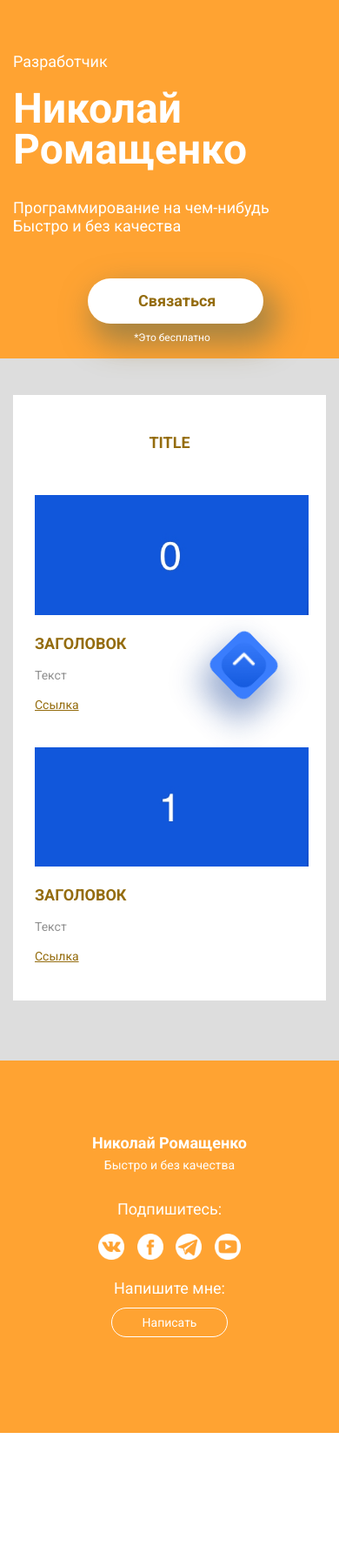
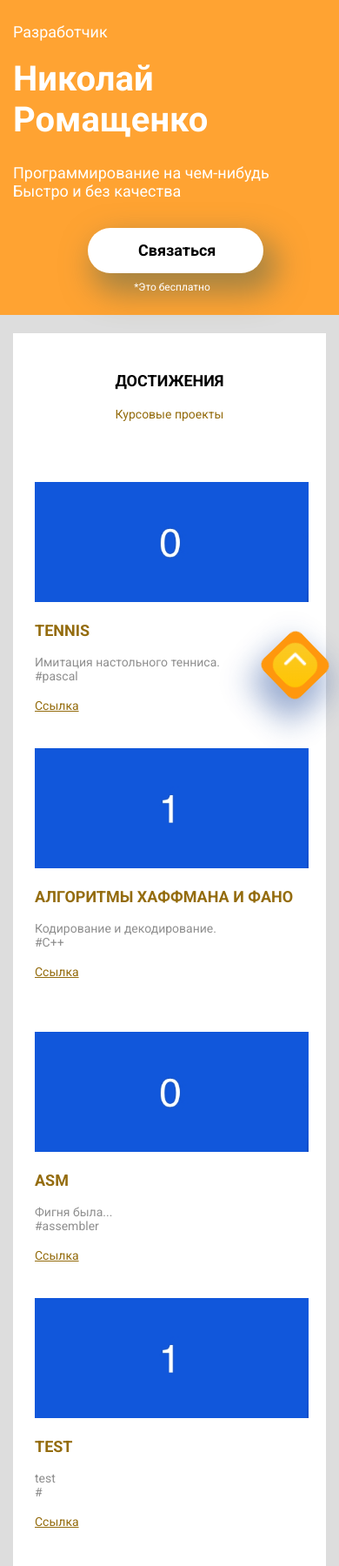
Before and after one commit to Imnaa/Imnaa.github.io, a plain HTML site: page index.html in a window 390 px wide. Shown: the top 1800 px of the page at 87% size. Before the commit the page ends 1647 px from the top, so only its background shows below. Drawn offline with Linux system fonts and the light colour scheme.

Commit message:
Add files via upload

```diff
--- a/css/style.css
+++ b/css/style.css
@@ -16,7 +16,7 @@ header {
 	padding-bottom: 17px;
 }
 .header-pretitle {
-	margin-top: 107px;
+	margin-top: 22px;
 }
 .header-title {
 	font-size: 48px;
@@ -36,7 +36,7 @@ header {
 	box-shadow: 10px 17px 34px 6px rgba(149, 125, 69, 0.83);
 	border-radius: 50px;
 	background-color: #ffffff;
-	color: #946C0E;
+	color: #000;
 	font-weight: 700;
 	font-size: 18px;
 	margin-top: 32px;
@@ -48,7 +48,7 @@ header {
 .header-button:hover {
 	box-shadow: none;
 	background-color: #ffa332;
-	border: 1px solid #3a7dfd;
+	border: 1px solid #000;
 	color: #ffffff;
 }
 header small {
@@ -105,13 +105,13 @@ header small {
 	font-size: 18px;
 	font-weight: 700;
 	text-transform: uppercase;
-	color: #946C0E;
+	color: #000;
 	margin-bottom: 10px;
 }
 .portfolio-subtitle {
 	text-align: center;
 	margin-bottom: 30px;
-	color: #7bb9ff;
+	color: #946C0E;
 	font-size: 14px;
 	font-weight: 400;
 	margin-top: 10px;
@@ -128,14 +128,18 @@ header small {
 .portfolio img {
 	text-align: center;
 }
+.group-news-by-2 {
+	margin-top: 20px;
+}
 footer {
 	background-color: #ffa332;
 	color: #fff;
-	padding-top: 60px;
-	padding-bottom: 110px;
+	padding-top: 20px;
+	padding-bottom: 55px;
 }
 .footer-author {
 	font-size: 24px;
+	margin-top: 20px;
 	margin-bottom: 7px;
 }
 .footer-text{
@@ -177,16 +181,16 @@ footer {
 }
 .footer-button:hover {
 	background-color: #fff;
-	border: 1px solid #3a7dfd;
+	border: 1px solid #000;
 	color: #ffa332;
 	box-shadow: 10px 17px 34px 6px rgba(149, 125, 69, 0.83);
 }
 .footer-up {
 	transform: rotate(46deg);
 	position:fixed;
-	background-color: #3a7dfd;
+	background-color: #FF970D;
 	bottom:49px;
-	right:79px;
+	right:60px;
 	cursor:pointer;
 	color:#333;
 	font-family:verdana;
@@ -196,20 +200,23 @@ footer {
 	-webkit-border-radius: 5px;
 	-khtml-border-radius: 5px;
 	box-shadow: 10px 17px 34px 6px rgba(18, 61, 145, 0.41);
-	background-color: #3a7dfd;
 	padding: 8px;
 	border-radius: 10px;
 }
 .footer-arrow{
 	width: 45px;
  	height: 45px;
-	background-color: #1e5cd3;
-	background-image: linear-gradient(to bottom right, #3a7dfd 0%, #1157db 100%);
+	background-color: #FFCC22;
+	background-image: linear-gradient(to bottom right, #FACA2A 0%, #FFC400 100%);
 	border-radius: 15px;
 	padding: 10px 5px;
 }
 .footer-arrow img {
 	transform: rotate(315deg);
+}
+.footer-up:hover {
+	background-color: #fff;
+	border: 2px solid #FFCC22;
 }
 @media (max-width: 1200px) {
 	.header-pretitle {
@@ -218,18 +225,45 @@ footer {
 	.header-button-block {
 		left: +5%;
 	}
+	.portfolio-col-1 {
+		padding-left: 50px;
+	}
+	.footer-up {
+		right:20px;
+	}
+	.header-title {
+		font-size: 40px;
+	}
+	.header-pretitle {
+		margin-top: 10px;
+	}
 }
 @media (max-width: 992px){
+	header {
+		padding-top: 15px;
+		padding-bottom: 25px;
+	}
 	.header-img {
 		width: 100%;
-		margin-top: 30px;
+		margin-top: 60px;
 	}
 	.header-pretitle {
-		margin-top: 0px;
+		margin-top: 10px;
+	}
+	.header-subtitle {
+		margin-bottom: 0;
 	}
 	.header-button-block {
 		float: right;
+		margin-top: 0;
 		margin-right: 55px;
+	}
+	.portfolio {
+		padding-top: 21px;
+		padding-bottom: 22px;
+	}
+	footer {
+		padding-top: 0px;
 	}
 	.footer-author {
 		font-size: 18px;
@@ -280,4 +314,7 @@ footer {
 		float: left;
 		left: +15%;
 	}
+	.footer-up {
+		display: none;
+	}
 }
--- a/index.html
+++ b/index.html
@@ -35,7 +35,7 @@
 						Быстро и без качества
 					</p>
 					<div class="header-button-block wow jackInTheBox" data-wow-delay="0.4s">
-						<a href="https://vk.me/imnaa" class="header-button">
+						<a href="mailto:kolya.romashenko@yandex.ru" class="header-button">
 							Связаться
 						</a>
 						<small>
@@ -53,20 +53,22 @@
 		<div class="container">
 			<div class="portfolio-block  wow flipInX" data-wow-delay="0.5s">
 				<h2 class="portfolio-title">
-					title
+					Достижения
 				</h2>
-				<!-- <p class="portfolio-subtitle">
-					subtitle
-				</p> -->
+				<div class="group-news-by-2">
+					<p class="portfolio-subtitle">
+						Курсовые проекты
+					</p>
 					<div class="row">
 						<div class="col-md-6">
 							<div class="portfolio-col-1">
 								<img class="wow zoomIn" data-wow-delay="0.7s" src="img/portfolio/portfolio-img-0.jpg" alt="work1">
 								<h3>
-								Заголовок
+									TENNIS
 								</h3>
 								<p class="portfolio-text">
-								Текст
+									Имитация настольного тенниса.<br>
+									#pascal
 								</p>
 								<a href="#">
 									Ссылка
@@ -79,10 +81,11 @@
 							<div class="portfolio-col-2">
 								<img class="wow zoomIn" data-wow-delay="0.7s" src="img/portfolio/portfolio-img-1.jpg" alt="work2">
 								<h3>
-								Заголовок
+									Алгоритмы Хаффмана и Фано
 								</h3>
 								<p class="portfolio-text">
-								Текст
+									Кодирование и декодирование.<br>
+									#C++
 								</p>
 								<a href="#">
 									Ссылка
@@ -94,6 +97,50 @@
 					</div>
 					<!-- /.row -->
 				</div>
+				<!-- /.group-news-by-2 -->
+
+
+				<div class="group-news-by-2">
+					<div class="row">
+						<div class="col-md-6">
+							<div class="portfolio-col-1">
+								<img class="wow zoomIn" data-wow-delay="0.7s" src="img/portfolio/portfolio-img-0.jpg" alt="work1">
+								<h3>
+									ASM
+								</h3>
+								<p class="portfolio-text">
+									Фигня была...<br>
+									#assembler
+								</p>
+								<a href="#">
+									Ссылка
+								</a>
+							</div>
+							<!-- portfolio-col-1 -->
+						</div>
+						<!-- /.col-6 -->
+						<div class="col-md-6">
+							<div class="portfolio-col-2">
+								<img class="wow zoomIn" data-wow-delay="0.7s" src="img/portfolio/portfolio-img-1.jpg" alt="work2">
+								<h3>
+									test
+								</h3>
+								<p class="portfolio-text">
+									test<br>
+									#
+								</p>
+								<a href="#">
+									Ссылка
+								</a>
+							</div>
+							<!-- portfolio-col-2 -->
+						</div>
+						<!-- /.col-6 -->
+					</div>
+					<!-- /.row -->
+				</div>
+				<!-- /.group-news-by-2 -->
+			</div>
 			<!-- portfolio-block -->
 		</div>
 		<!-- /.container -->
@@ -103,40 +150,40 @@
 		<div class="container">
 			<div class="row">
 				<div class="col-md-4">
-					<h4 class="footer-author">
+					<h4 class="footer-author wow rollIn" data-wow-delay="0.2s">
 						Николай Ромащенко
 					</h4>
-					<p class="footer-text">
+					<p class="footer-text wow rollIn" data-wow-delay="0.2s">
 						Быстро и без качества
 					</p>
 				</div>
 				<!-- /.col-4 -->
 				<div class="col-md-4">
-					<div class="social-block">
+					<div class="social-block  wow rollIn" data-wow-delay="0.01s">
 						<p>
 							Подпишитесь:
 						</p>
-						<a href="#" class="wow rotateIn" data-wow-delay="0.2s">
+						<a href="https://vk.me/imnaa" class="wow rotateIn" data-wow-delay="1.3s">
 							<img src="img/social/vk-button-img.png" alt="">
 						</a>
-						<a href="#" class="wow rotateIn" data-wow-delay="0.3s">
+						<a href="https://vk.me/imnaa" class="wow rotateIn" data-wow-delay="1.4s">
 							<img src="img/social/facebook-button-img.png" alt="">
 						</a>
-						<a href="#" class="wow rotateIn" data-wow-delay="0.4s">
+						<a href="https://vk.me/imnaa" class="wow rotateIn" data-wow-delay="1.5s">
 							<img src="img/social/telegram-button-img.png" alt="">
 						</a>
-						<a href="#" class="wow rotateIn" data-wow-delay="0.5s">
+						<a href="https://vk.me/imnaa" class="wow rotateIn" data-wow-delay="1.6s">
 							<img src="img/social/youtube-button-img.png" alt="">
 						</a>
 					</div>
 				</div>
 				<!-- /.col-4 -->
 				<div class="col-md-4">
-					<div class="footer-cta-block">
+					<div class="footer-cta-block wow rotateIn" data-wow-delay="0.1s">
 						<p class="footer-cta-text">
 							Напишите мне:
 						</p>
-						<a href="mailto:kolya.romashenko@yandex.ru" class="footer-button wow swing" data-wow-delay="0.5s">
+						<a href="mailto:kolya.romashenko@yandex.ru" class="footer-button wow swing" data-wow-delay="1.5s">
 							Написать
 						</a>
 					</div>
```
Lines whose indentation alone changed are shown as unchanged.
